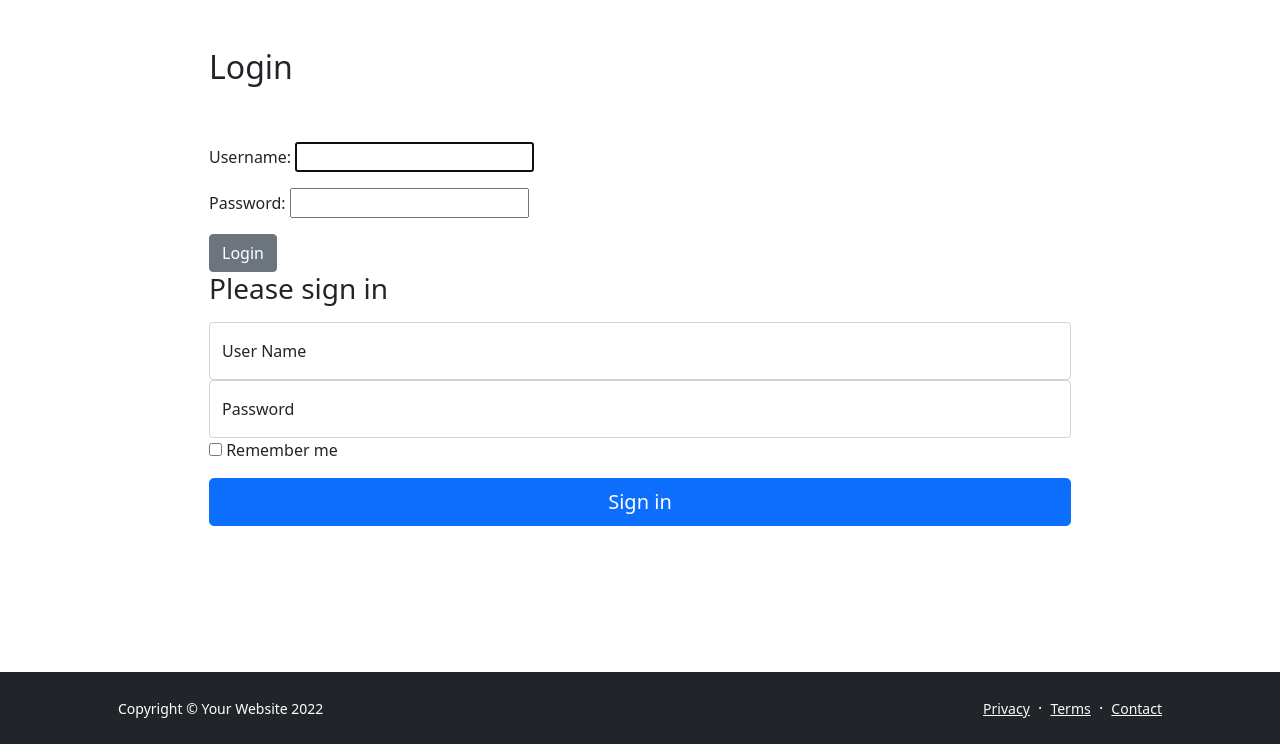
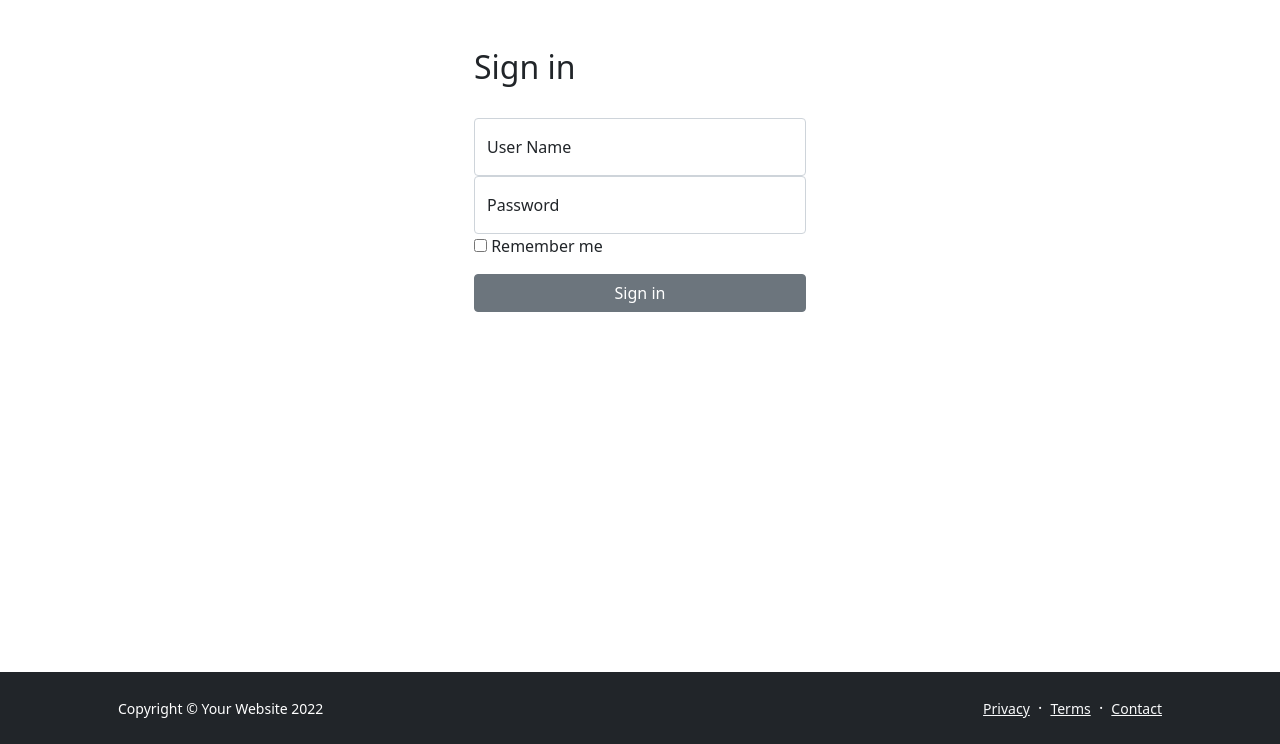
Before and after one commit to maskaiyen/simpleblog, a Django app: page /members/login/ in a window 1280 px wide. Shown: the part 56-800 px from the top of the page. Run offline with Django 4.2, Linux system fonts and the light colour scheme; some libraries are stand-ins or nearby versions.

Commit message:
new login page

```diff
--- a/members/templates/registration/login.html
+++ b/members/templates/registration/login.html
@@ -7,31 +7,20 @@ Login
 {% block content %}
 
 <div class="container px-5 my-5">
-    <div class="row gx-5">
-            <div class="col-lg-1">
-            </div>
-            <div class="col-lg-10">
-                <h2>Login</h2>
-                <br/><br/>
-                <div class="form-group">
-                    <form method="post">
+    <div class="row justify-content-center align-items-center">
+        <div class="col-lg-4 ">
+            <h2>Sign in</h2>
+            <br/>
+            <form id="login-form" method="post">
             {% csrf_token %}
-                        {{ form.as_p }}
-                        <button class="btn btn-secondary">Login</button>
-                    </form>
-                </div>
-
-                <form id="login-form" method="post" action="">
-                {% csrf_token %}
-                <h1 class="h3 mb-3 fw-normal">Please sign in</h1>
 
             <div class="form-floating">
-                  <input type="email" class="form-control" id="floatingInput" placeholder="Username">
-                  <label for="floatingInput">User Name</label>
+              <input type="text" class="form-control" id="id_username" name="username" placeholder="Username">
+              <label for="username">User Name</label>
             </div>
             <div class="form-floating">
-                  <input type="password" class="form-control" id="floatingPassword" placeholder="Password">
-                  <label for="floatingPassword">Password</label>
+              <input type="password" class="form-control" id="id_password" name="password" placeholder="Password">
+              <label for="password">Password</label>
             </div>
 
             <div class="checkbox mb-3">
@@ -39,7 +28,7 @@ Login
                 <input type="checkbox" value="remember-me"> Remember me
               </label>
             </div>
-                <button class="w-100 btn btn-lg btn-primary" type="submit">Sign in</button>
+            <button class="w-100 btn btn-secondary" type="submit">Sign in</button>
             </form>
         </div>
     </div>
--- a/members/templates/registration/registration.html
+++ b/members/templates/registration/registration.html
@@ -6,10 +6,8 @@ Register
 
 {% block content %}
 <div class="container px-5 my-5">
-    <div class="row gx-5">
-            <div class="col-lg-1">
-            </div>
-            <div class="col-lg-10">
+    <div class="row justify-content-center align-items-center">
+        <div class="col-lg-8 ">
             <h2>Register</h2>
             <br/><br/>
             <div class="form-group">
--- a/myblog/templates/home.html
+++ b/myblog/templates/home.html
@@ -21,7 +21,7 @@
                             {% endfor %}
                         </div>
                     </div>
-                    <div class="col-lg-6 col-xl-7"><div class="bg-featured-blog" style="background-image: url('{% static 'myblog/images/cover_s.png' %}')"></div></div>
+                    <div class="col-lg-6 col-xl-7"><div class="bg-featured-blog" style="background-image: url('{% static 'myblog/images/cover.png' %}')"></div></div>
                 </div>
             </div>
         </div>
```
Also changed, not shown: static/myblog/images/cover.png (added), 2 other files. Lines whose indentation alone changed are shown as unchanged.
